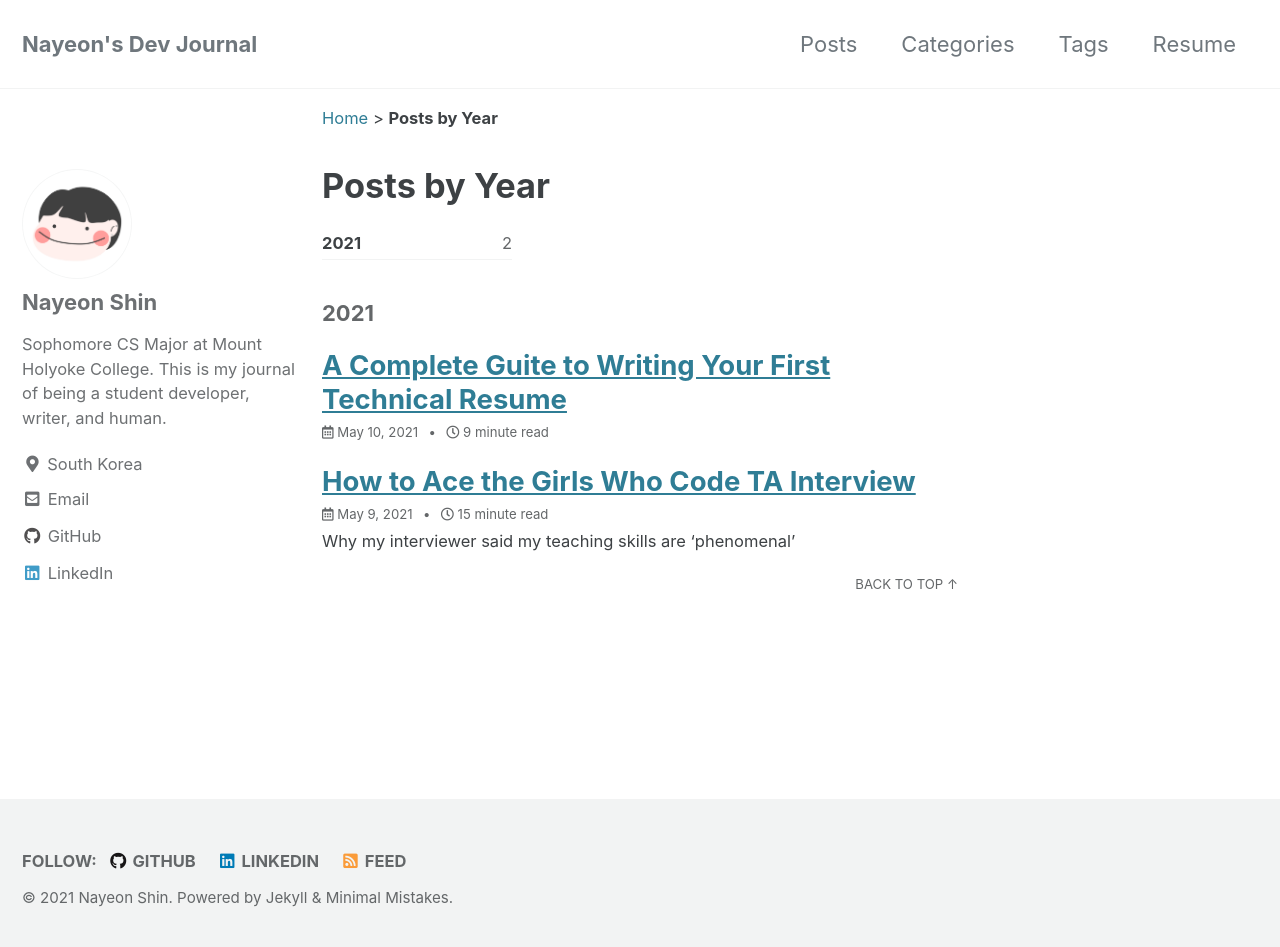
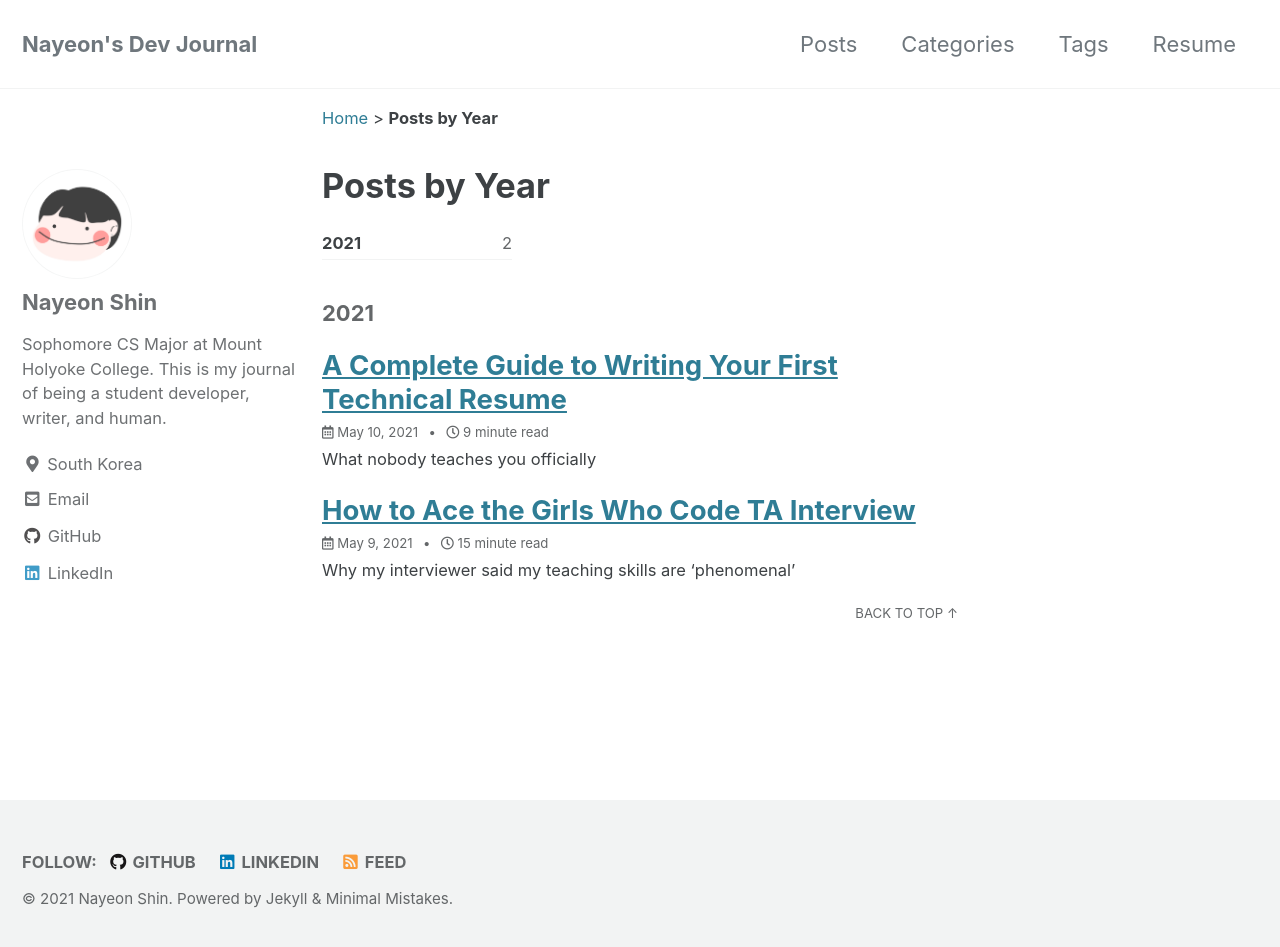
Before and after one commit to nayeonshin/nayeonshin.github.io, a Jekyll site: the page built from _pages/year-archive.md, in a window 1280 px wide and 954 px high. Shown: the top 947 px of the window. Built offline with Jekyll 4.4.1, drawn with Linux system fonts in a browser that asks for light colours; cached includes are drawn as plain includes.

Commit message:
Rename the last post and add excerpt

```diff
--- a/_posts/2021-05-10-a-complete-guite-to-writing-your-first-technical-resume.markdown
+++ b/_posts/2021-05-10-a-complete-guide-to-writing-your-first-technical-resume.markdown
@@ -1,6 +1,6 @@
 ---
-title:  "A Complete Guite to Writing Your First Technical Resume"
-excerpt: ""
+title:  "A Complete Guide to Writing Your First Technical Resume"
+excerpt: "What nobody teaches you officially"
 categories:
   - Career
 ---
```
